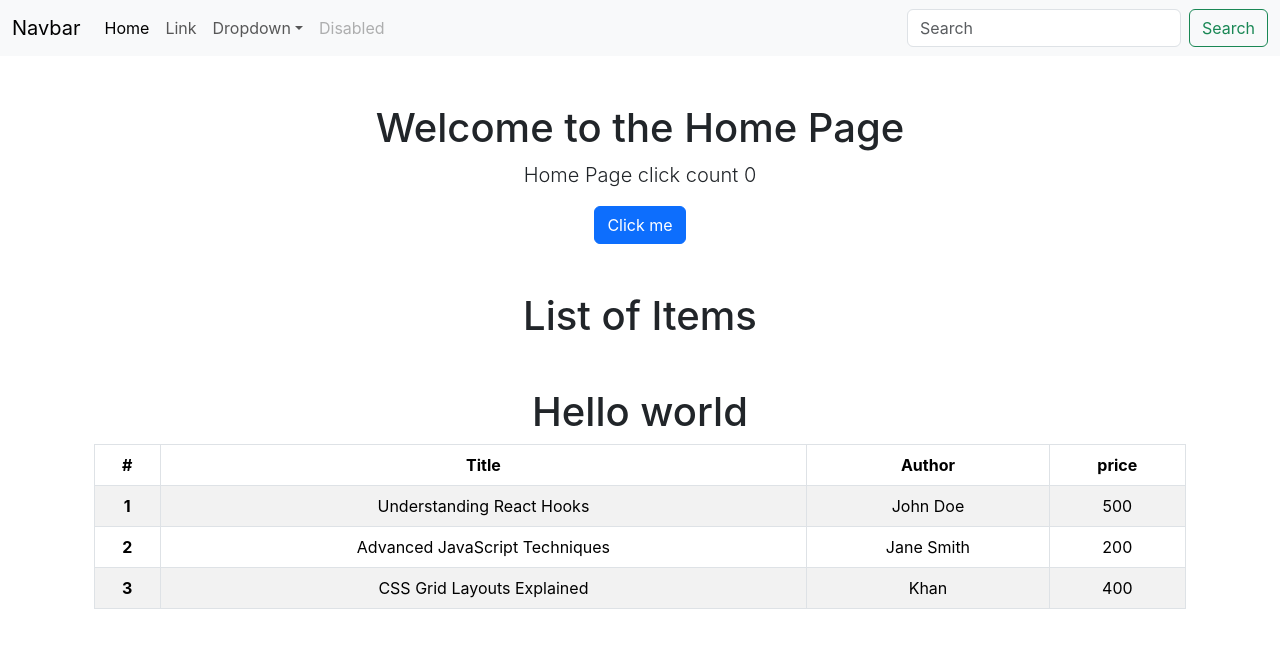
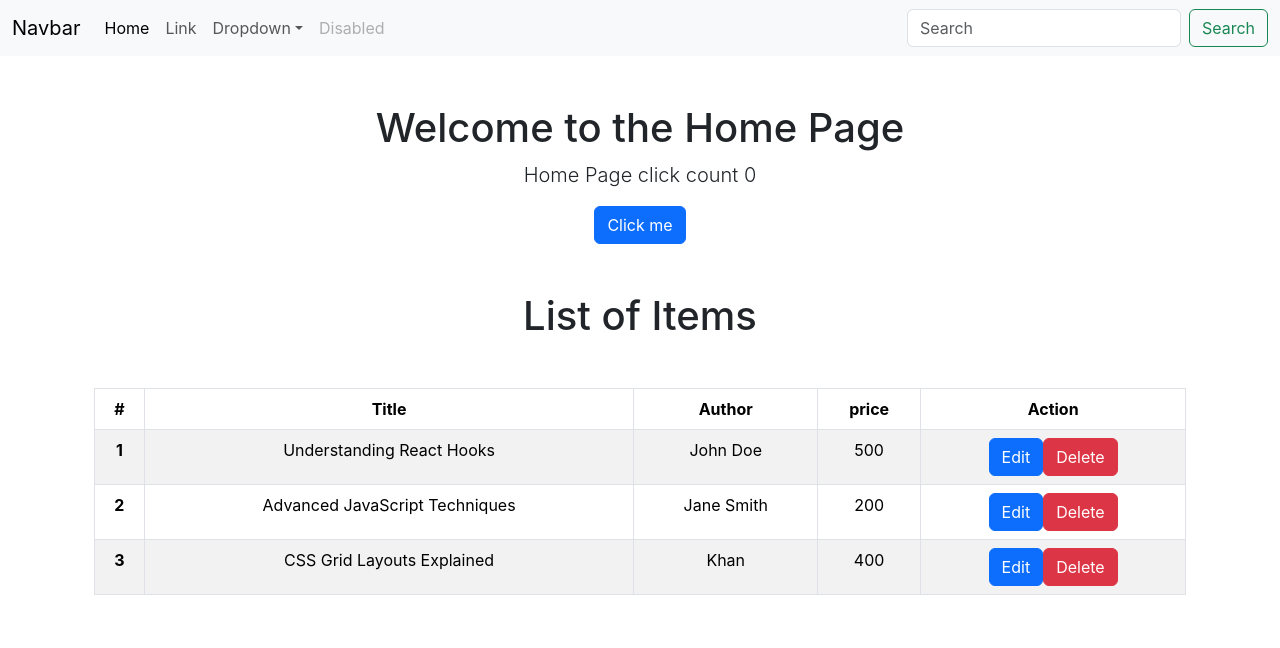
Before and after one commit to muhammadhadi-dotnet/react-study-hub, a React (Create React App) app: page / in a window 1280 px wide. Shown: the top 648 px of the page. Built offline with nearby package versions, Linux system fonts and the light colour scheme.

Commit message:
blogs list setState and delete function

```diff
--- a/src/Components/BlogsList.jsx
+++ b/src/Components/BlogsList.jsx
@@ -1,9 +1,8 @@
-const BlogsList = (props) => {
+const BlogsList = ({blogItems,handleClick}) => {
 
-    const blogItems = props.blogItems;
+    console.log(blogItems);
     return (
         <div className="container text-center my-5">
-            <h1 className="text-center">{props.title}</h1>
         <table className="table table-striped table-bordered">
             <thead>
                 <tr>
@@ -11,6 +10,7 @@ const BlogsList = (props) => {
                     <th scope="col">Title</th>
                     <th scope="col">Author</th>
                     <th scope="col">price</th>
+                    <th scope="col">Action</th>
                 </tr>
             </thead>
             <tbody>
@@ -20,6 +20,10 @@ const BlogsList = (props) => {
                         <td>{blog.title}</td>
                         <td>{blog.Author}</td>
                         <td>{blog.price}</td>
+                        <th scope="row">
+                            <button type="button" className="btn btn-primary">Edit</button>
+                            <button type="button" onClick={()=>handleClick(blog.id)} className="btn btn-danger">Delete</button>
+                        </th>
                     </tr>
                 ))}
 
--- a/src/Components/ListElement.jsx
+++ b/src/Components/ListElement.jsx
@@ -1,5 +1,6 @@
 import React from 'react';
 import BlogsList from './BlogsList';
+import { useState } from 'react';
 
 const ListElement = () => {
    let blogs=
@@ -24,11 +25,14 @@ const ListElement = () => {
         }
       ];
 
-
-
+   const [blogItem, setBlogs] = useState(blogs);
+   const handleClick = (id) => {
+        const blogToDelete = blogItem.filter(blog => blog.id !== id);
+        setBlogs(blogToDelete);
+    }
     return (
       <>
-        <BlogsList blogItems={blogs}  title="Hello world"/>
+        <BlogsList blogItems={blogItem} handleClick={handleClick}/>
       </>
 
       );
```
